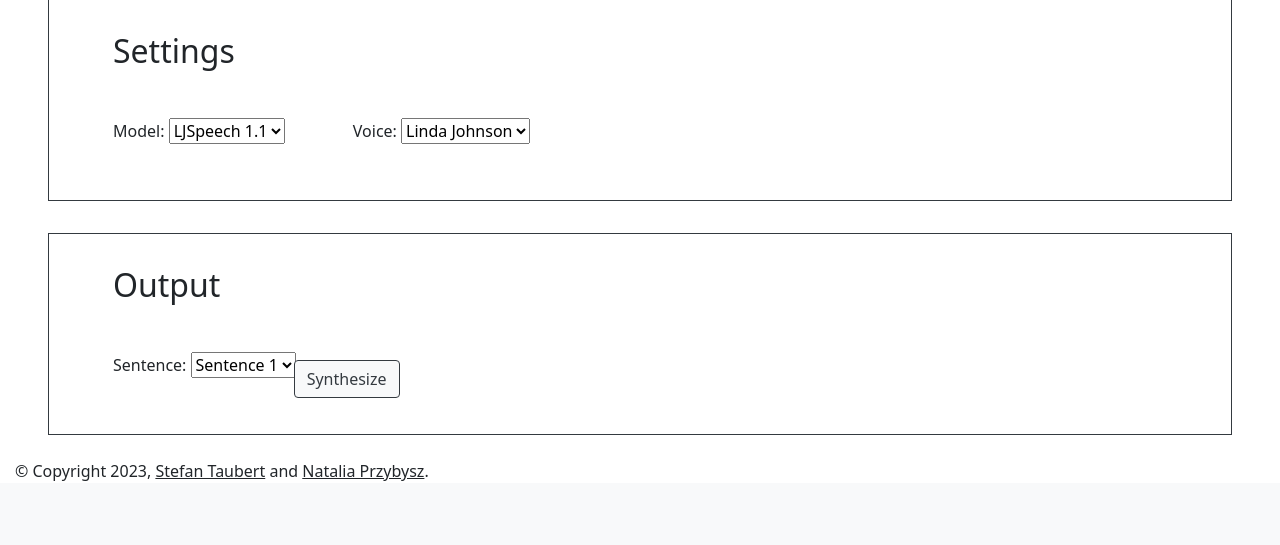
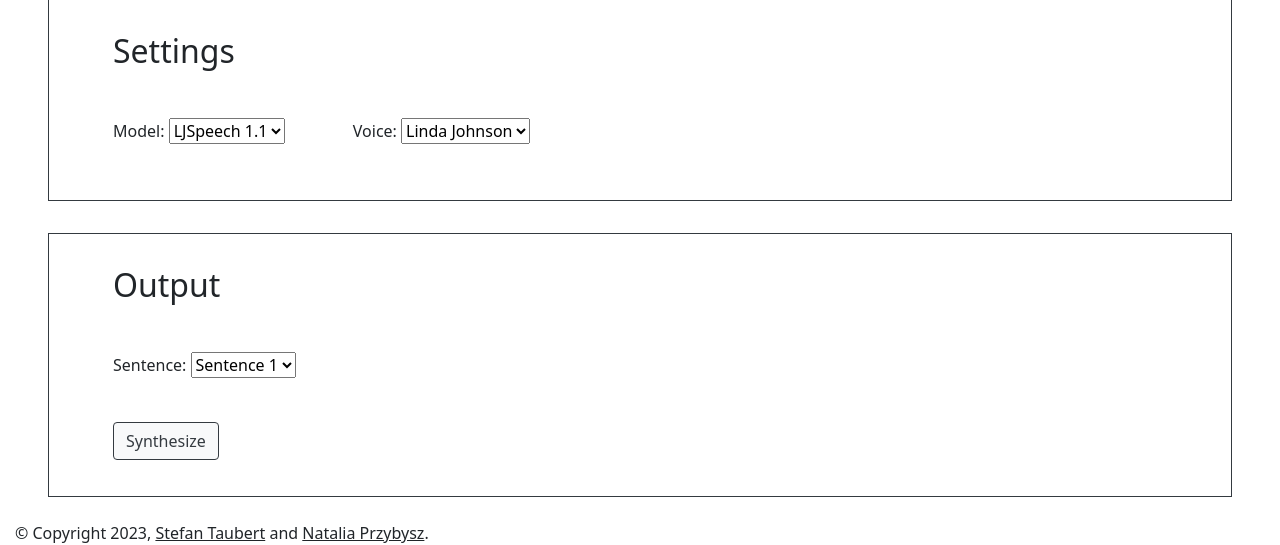
Before and after one commit to ntlprzybysz/synthesis-gui, a Django app: page / in a window 1280 px wide. Shown: the part 1055-1600 px from the top of the page. Before the commit the page ends 1536 px from the top, so only its background shows below. Run offline with Django 4.2, Linux system fonts and the light colour scheme; parts of the project's set-up code (start-up, migrations or seed data) failed here and were passed over; some libraries are stand-ins or nearby versions.

Commit message:
Update on implementing Bootstrap - output area

```diff
--- a/synthesis/static/main.js
+++ b/synthesis/static/main.js
@@ -223,9 +223,10 @@ function showSuccess(audioUrl) {
     var progressDiv = document.getElementById('progress');
 
     var htmlContent = `
-                        <button id="synthesize-button" class="btn btn-light btn-outline-dark mb-1" type="submit">Synthesize</button>
+                        <button id="synthesize-button" class="btn btn-light btn-outline-dark mb-1" type="submit"
+                        style="margin-right: 3rem;">Synthesize</button>
 
-                        <audio controls>
+                        <audio controls style="margin-right: 1rem;">
                                 <source src="${audioUrl}" type="audio/wav">
                                 <p>Your browser does not support the audio tag.</p>
                         </audio>
@@ -249,7 +250,8 @@ function showSuccess(audioUrl) {
 function showProgress(loadingImageUrl, progress) {
     var progressDiv = document.getElementById('progress');
     var htmlContent = `
-                        <p><img src="${loadingImageUrl}" width="25"
+                        <p style="margin-top: 1rem;">
+                        <img src="${loadingImageUrl}" width="25"
                         height="25"> ${progress}% Synthesizing, please wait. This can take a
                         few minutes.</p>
                     `;
@@ -264,8 +266,14 @@ function showProgress(loadingImageUrl, progress) {
 function showFailed(helpUrl) {
     var progressDiv = document.getElementById('progress');
     var htmlContent = `
-                        <button id="synthesize-button" class="btn btn-light btn-outline-dark mb-1" type="submit">Synthesize</button>
-                        <p> Synthesis failed. Please make sure you followed the <a href="${helpUrl}">guidelines</a> and try again. If the problem persists, please contact the <a href="https://github.com/ntlprzybysz/synthesis-gui">maintainer</a>.</p>
+                        <button id="synthesize-button" class="btn btn-light btn-outline-dark mb-1" type="submit"
+                        style="margin-right: 3rem;">Synthesize</button>
+                        <p style="margin-top: 1rem;">
+                            Synthesis failed. Please make sure you followed the
+                            <a href="${helpUrl}">guidelines</a> and try again.
+                            If the problem persists, please contact the
+                            <a href="https://github.com/ntlprzybysz/synthesis-gui">maintainer</a>.
+                        </p>
                     `;
 
     progressDiv.innerHTML = htmlContent;
--- a/synthesis/templates/home.html
+++ b/synthesis/templates/home.html
@@ -55,12 +55,8 @@
             <div class="row p-0 align-items-end mt-5 mb-1">
                 <div class="col-md-8 col-12 mb-1">
                     <div class="row justify-content-start">
-                        {% if form.project_name.errors %}
-                        <div class="col">
+                        <div class="col-12">
                             {{ form.project_name.errors }}
-                        </div>
-                        {% endif %}
-                        <div class="col-12">
                             <div class="input-group">
                                 <div class="input-group-text" style="background: none; border: none; padding: 0;">
                                     <img src="{% static 'graphics/edit_btn.svg' %}" width="30" height="auto"
@@ -692,20 +688,26 @@
                         <h2>Output</h2>
                     </div>
                 </div>
-                <div class="row justify-content-start align-items-end mt-3 pb-3 px-5">
-                    <div class="col-md-2 col-12 mt-3">
+
+                <div class="row justify-content-start align-items-end mt-3 mb-1 pb-3 px-5">
+                    <div class="col-12 mt-3">
                         {{ form.sentence.errors }}
                         <label for="sentence-select-field" class="form-label"
                             style="padding-top: 0.5rem; margin-right: 1rem;">Sentence:
                             {{ form.sentence }}
                         </label>
                     </div>
+                </div>
 
+                <div class="row justify-content-start align-items-end pb-3 px-5">
+                    <div class="col-12">
                         {% if task_queued == True %}
-                    <div class="col-md-10 col-12 mt-3" id="progress">
-                        <p><img src="{% static 'graphics/loading.webp' %}" width="25" height="25"> Synthesizing, please
-                            wait. This can take a
-                            few minutes.</p>
+                        <div id="progress">
+                            <p style="margin-top: 1rem;">
+                                <img src="{% static 'graphics/loading.webp' %}" width="25"
+                                height="25"> Synthesizing, please wait.
+                                This can take a few minutes.
+                            </p>
                         </div>
                         <script>
                             document.addEventListener('DOMContentLoaded', function () {
@@ -721,28 +723,22 @@
                             });
                         </script>
 
+                        {% elif session_key == "_failed" %}
+                            <button id="synthesize-button" class="btn btn-light btn-outline-dark mb-1" type="submit"
+                            style="margin-right: 3rem;">Synthesize</button>
 
-                    {% elif session_key == "_failed" %}
-                    <div class="col-md-10 col-12 mt-3">
-                        <button id="synthesize-button" class="btn btn-light btn-outline-dark mb-1" type="submit">
-                            Synthesize <img src="{% static 'graphics/synthesize_btn.svg' %}" width="20" height="auto"
-                                aria-hidden="true"></button>
-                    </div>
-                    <div class="col-md-10 col-12 mt-3">
-                        <p>
+                            <p style="margin-top: 1rem;">
                                 Synthesis failed. Please make sure you followed the
                                 <a href="{% url 'help' %}">guidelines</a> and try again.
                                 If the problem persists, please contact the
                                 <a href="https://github.com/ntlprzybysz/synthesis-gui">maintainer</a>.
                             </p>
-                    </div>
 
                         {% else %}
-                    <div class="col-md-10 col-12 mt-3">
                             <button id="synthesize-button" class="btn btn-light btn-outline-dark mb-1"
                                 type="submit">Synthesize</button>
+                        {% endif %}
                     </div>
-                    {% endif %}
                 </div>
             </div>
         </form>
```
Lines whose indentation alone changed are shown as unchanged.
